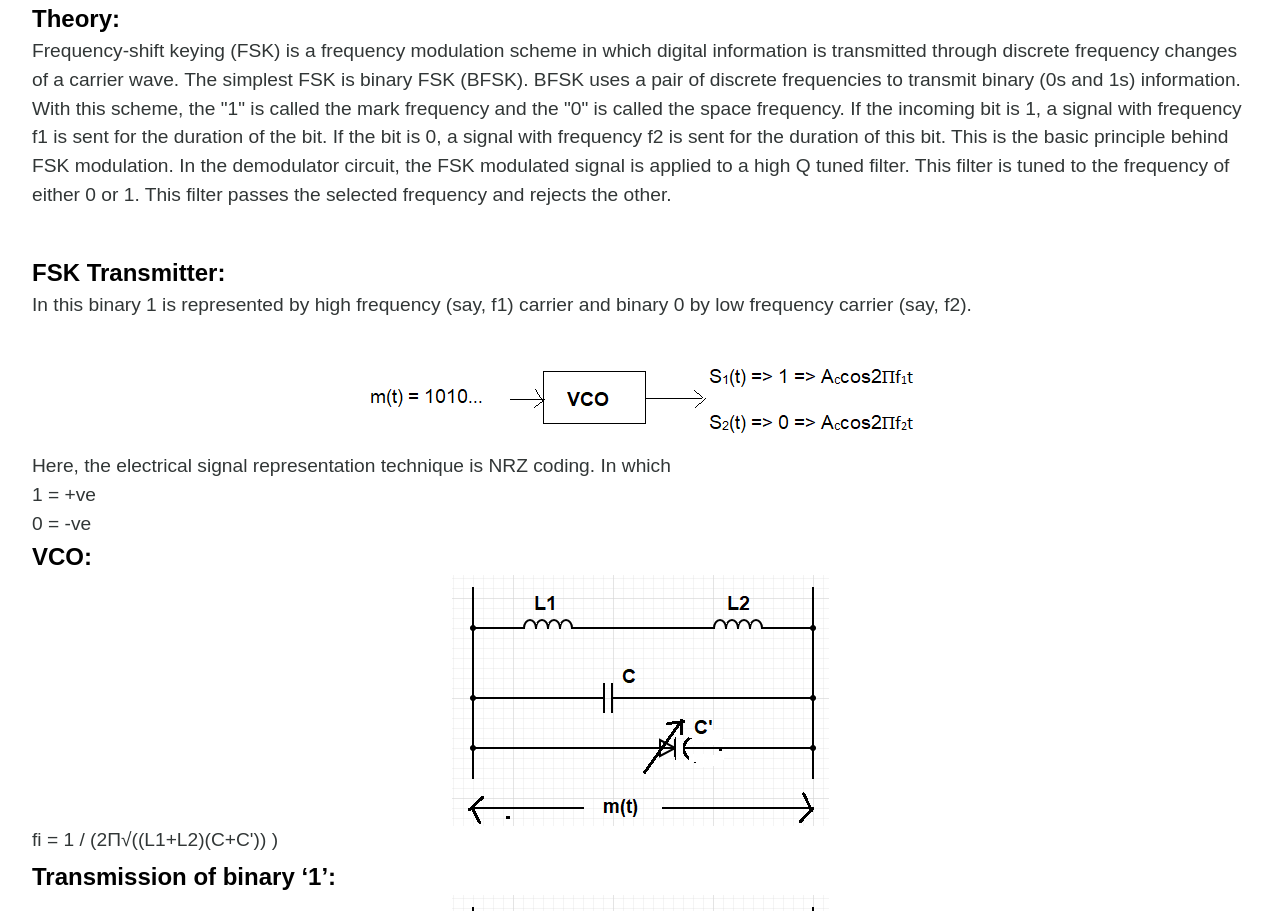
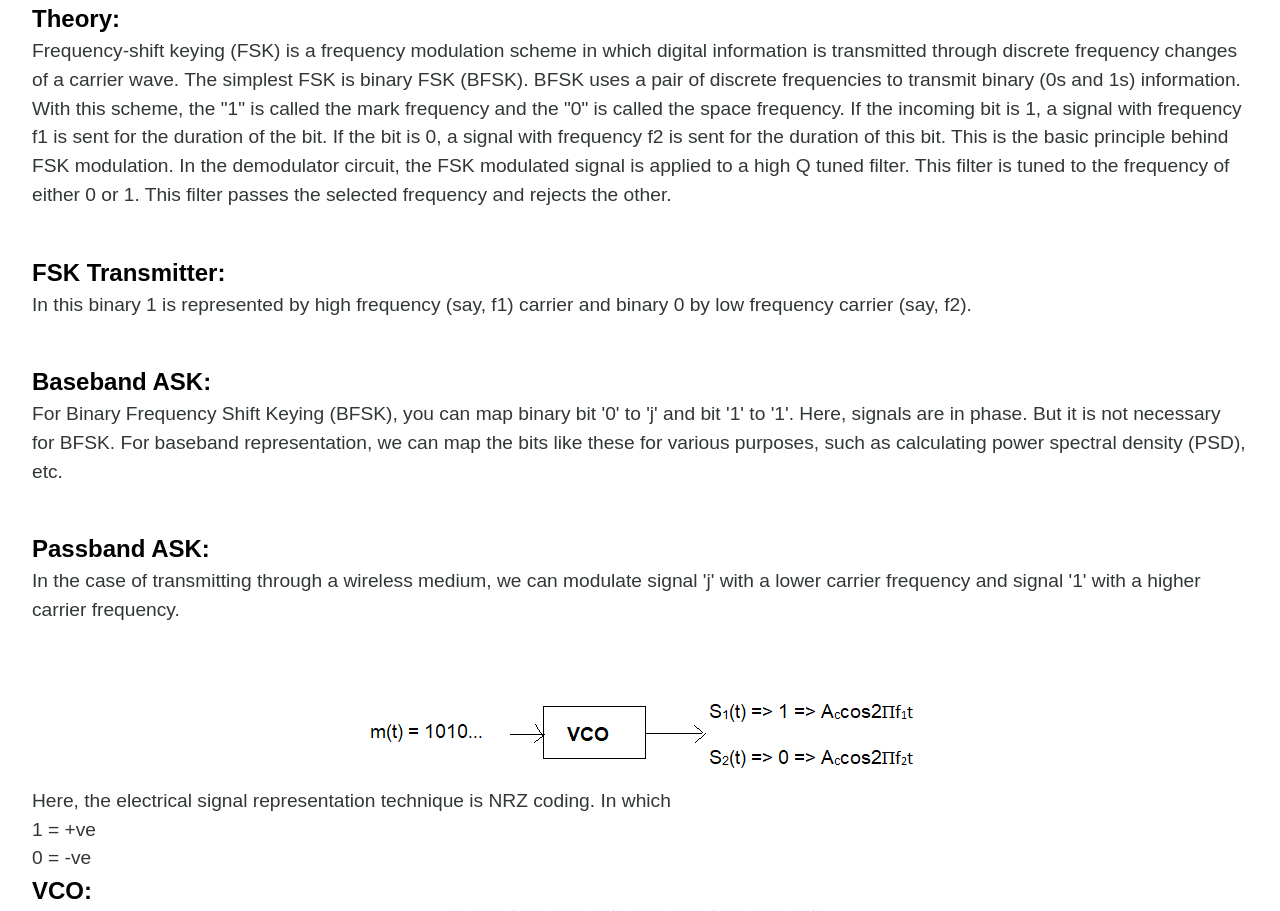
Before and after one commit to virtual-labs/exp-pass-band-implementation-iitd, a plain HTML site: page experiment/theory/FSK.html in a window 1280 px wide. Shown: the part 189-1100 px from the top of the page. Drawn offline with nearby package versions, Linux system fonts and the light colour scheme.

Commit message:
Update FSK.html

```diff
--- a/experiment/theory/FSK.html
+++ b/experiment/theory/FSK.html
@@ -172,6 +172,17 @@ Frequency-shift keying (FSK) is a frequency modulation scheme in which digital i
             In this binary 1 is represented by high frequency (say, f1) carrier
             and binary 0 by low frequency carrier (say, f2).
           </p>
+			  <br>
+		  <h3 class="text-[24px] font-semibold text-black">Baseband ASK:</h3>
+		            <p class="mb-4">
+For Binary Frequency Shift Keying (BFSK), you can map binary bit '0' to 'j' and bit '1' to '1'. Here, signals are in phase. But it is not necessary for BFSK. For baseband representation, we can map the bits like these for various purposes, such as calculating power spectral density (PSD), etc.
+          </p>
+		  <br>
+		  <h3 class="text-[24px] font-semibold text-black">Passband ASK:</h3>
+		            <p class="mb-4">
+ In the case of transmitting through a wireless medium, we can modulate signal 'j' with a lower carrier frequency and signal '1' with a higher carrier frequency.
+          </p>
+		  <br>
           <div class="flex justify-center">
             <img
               src=".././images/theory/digitalmodulation/fsk1.png"
```
